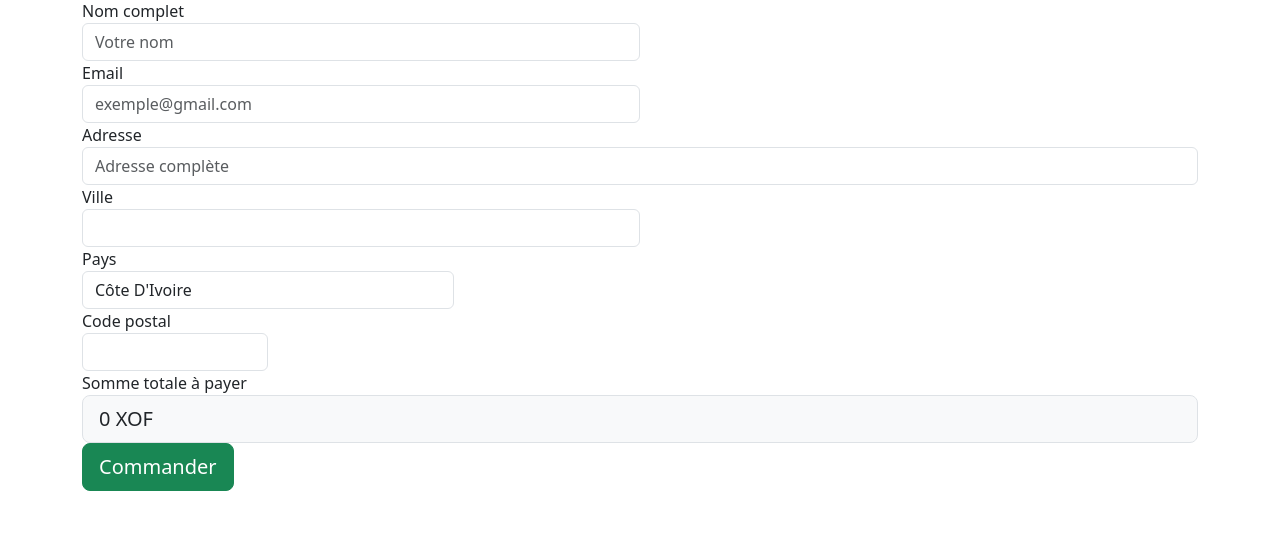
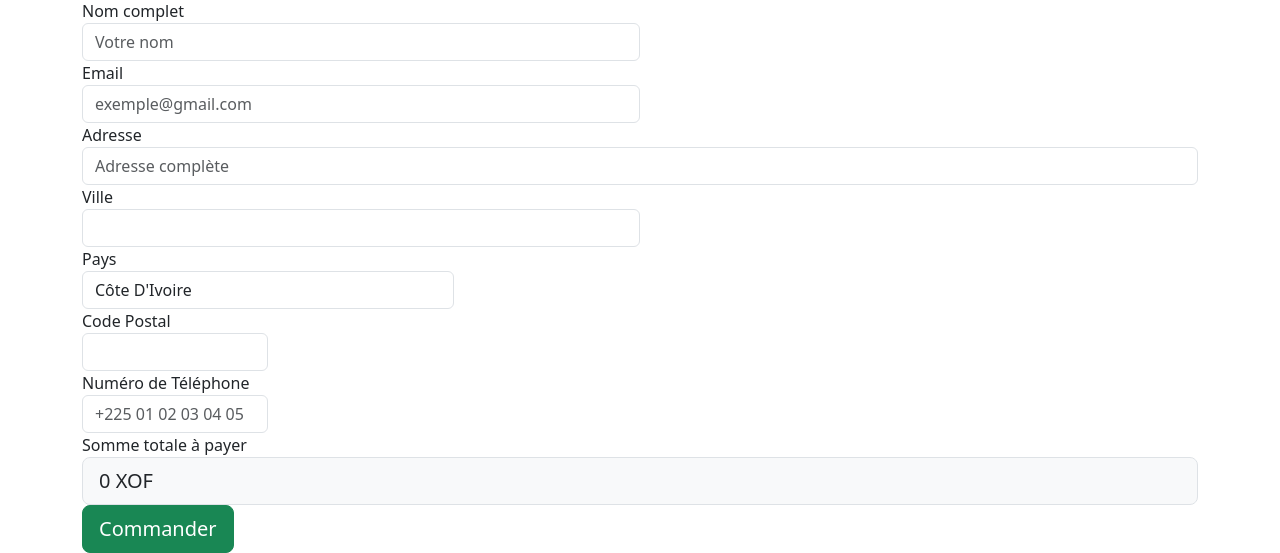
Before and after one commit to theblit/projet-Digitalisation-pme-locale, a Django app: page /checkout/ in a window 1280 px wide. Shown: the part 251-804 px from the top of the page. Before the commit the page ends 742 px from the top, so only its background shows below. Run offline with Django 5.2, Linux system fonts and the light colour scheme.

Commit message:
commit 2

```diff
--- a/ECommerce/Ecommerce1/shop/admin.py
+++ b/ECommerce/Ecommerce1/shop/admin.py
@@ -2,6 +2,12 @@ from django.contrib import admin
 from .models import Category, Product, Commande
 
 # Register your models here.
+admin.site.site_header = "Ecommerce Administration"
+admin.site.site_title = "Ecommerce Admin Portal"
+admin.site.index_title = "Welcome CEO"
+
+
+
 class AdminCategory(admin.ModelAdmin):
     list_display = ('name','date_added')
     search_fields = ('name',)
--- a/ECommerce/Ecommerce1/shop/templates/shop/base.html
+++ b/ECommerce/Ecommerce1/shop/templates/shop/base.html
@@ -3,7 +3,7 @@
 <head>
     <meta charset="UTF-8">
     <meta name="viewport" content="width=device-width, initial-scale=1.0">
-    <title>Document</title>
+    <title>shop</title>
 
 <!-- Bootstrap CSS -->
     <link href="https://cdn.jsdelivr.net/npm/bootstrap@5.3.2/dist/css/bootstrap.min.css" rel="stylesheet">
--- a/ECommerce/Ecommerce1/shop/templates/shop/checkout.html
+++ b/ECommerce/Ecommerce1/shop/templates/shop/checkout.html
@@ -61,9 +61,17 @@
                         </select>
                     </div>
 
+
+
+
                     <div class="form-group col-md-2">
-                        <label for="zipcode">Code postal</label>
+                        <label for="zipcode">Code Postal</label>
                         <input name="zipcode" id="zipcode" type="text" class="form-control">
+                    </div>
+
+                    <div class="form-group col-md-2">
+                      <label for="telephone">Numéro de Téléphone</label>
+                      <input name="telephone" id="telephone" type="tel" class="form-control" placeholder="+225 01 02 03 04 05" pattern="[0-9+\s\-]+" required>
                     </div>
 
                     <div class="form-group col-md-12">
--- a/ECommerce/Ecommerce1/shop/templates/shop/confirmation.html
+++ b/ECommerce/Ecommerce1/shop/templates/shop/confirmation.html
@@ -1,7 +1,7 @@
 {% extends "shop/base.html"%}
 
 {% block content %}
-   <div class="alert alert-success" role="alert">
+   <div class="alert alert-success" role="alert" class="text-align-center">
   <h4 class="alert-heading">Merci M/Mme {{nom}}</h4>
   <p>Vous serez livré(e) dans un delai max de deux jours!!!.</p>
   <hr>
```
Also changed, not shown: ECommerce/Ecommerce1/db.sqlite3.
